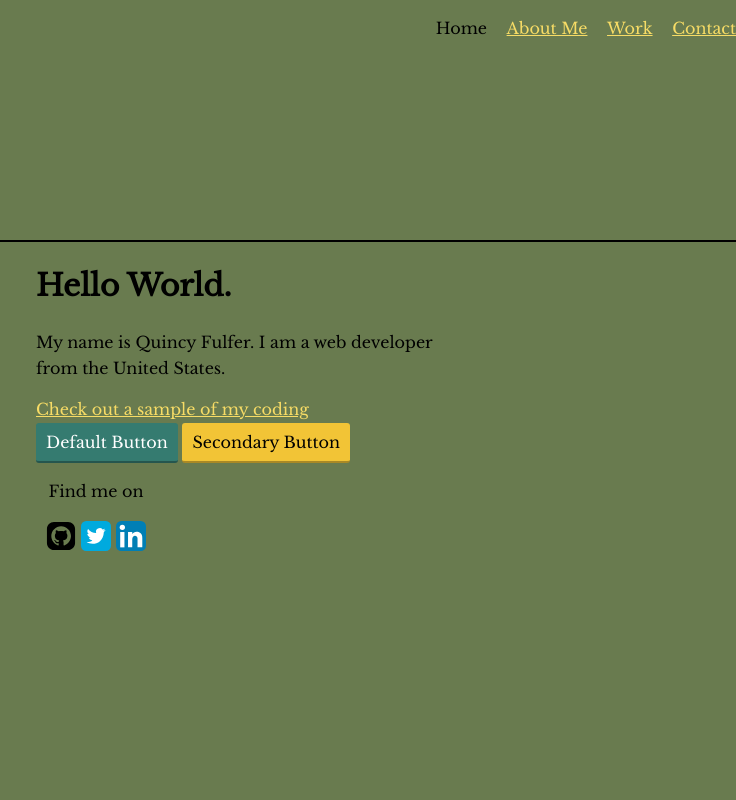
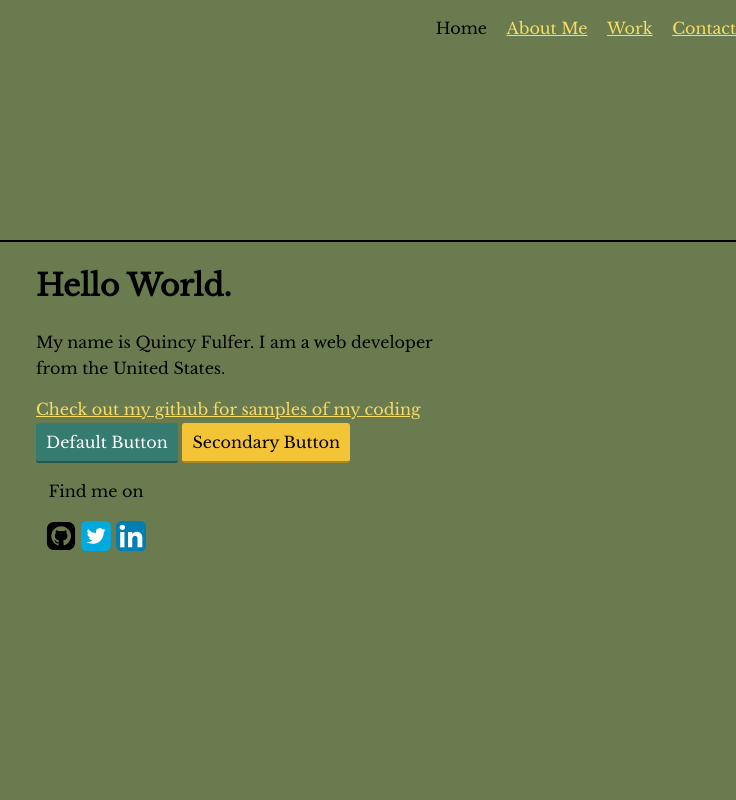
Before and after one commit to QuincyFulfer/portfolio-website, a plain HTML site: page index.html in a window 1280 px wide. Shown: the full height of the page, 544-1280 px from the left. Drawn offline with nearby package versions, Linux system fonts and the light colour scheme.

Commit message:
added a link to my github profile on my home page

```diff
--- a/index.html
+++ b/index.html
@@ -61,7 +61,7 @@
 				<p>
 					 My name is Quincy Fulfer. I am a <span> web developer </span> from the United States.
 				</p>
-				<a href="#">Check out a sample of my coding</a>
+				<a href="https://github.com/QuincyFulfer">Check out my github for samples of my coding</a>
 		</div>
 		<div>
 				<button type="button">Default Button</button>
```
